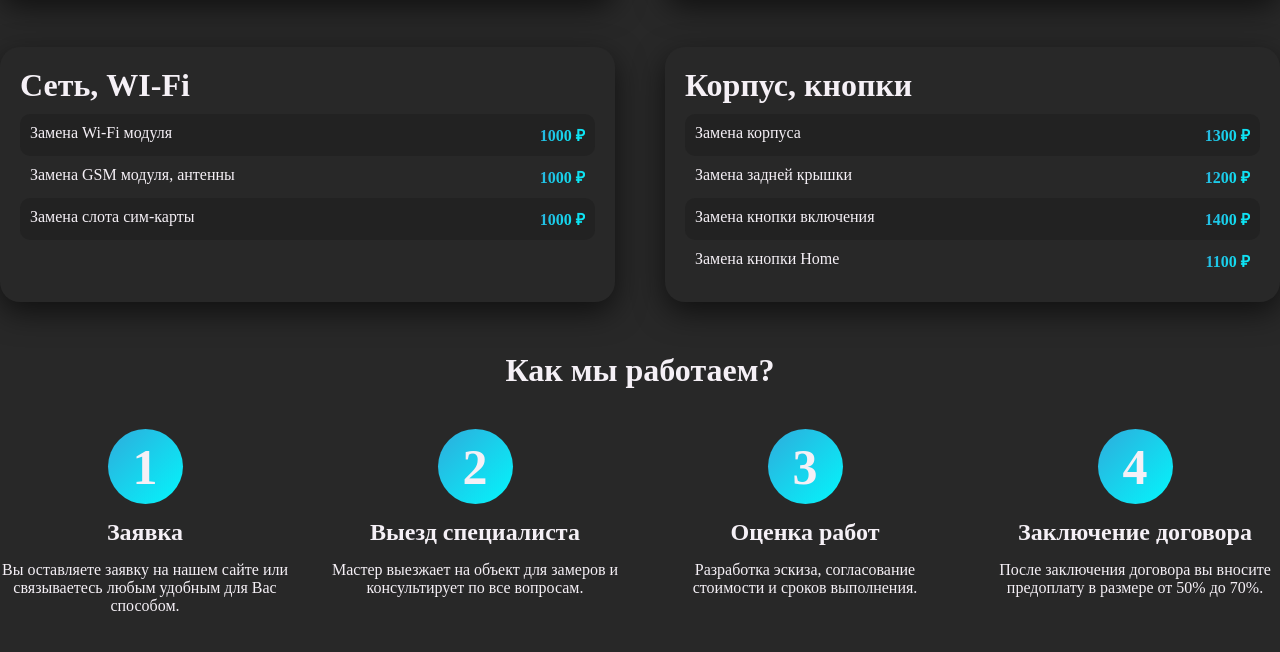
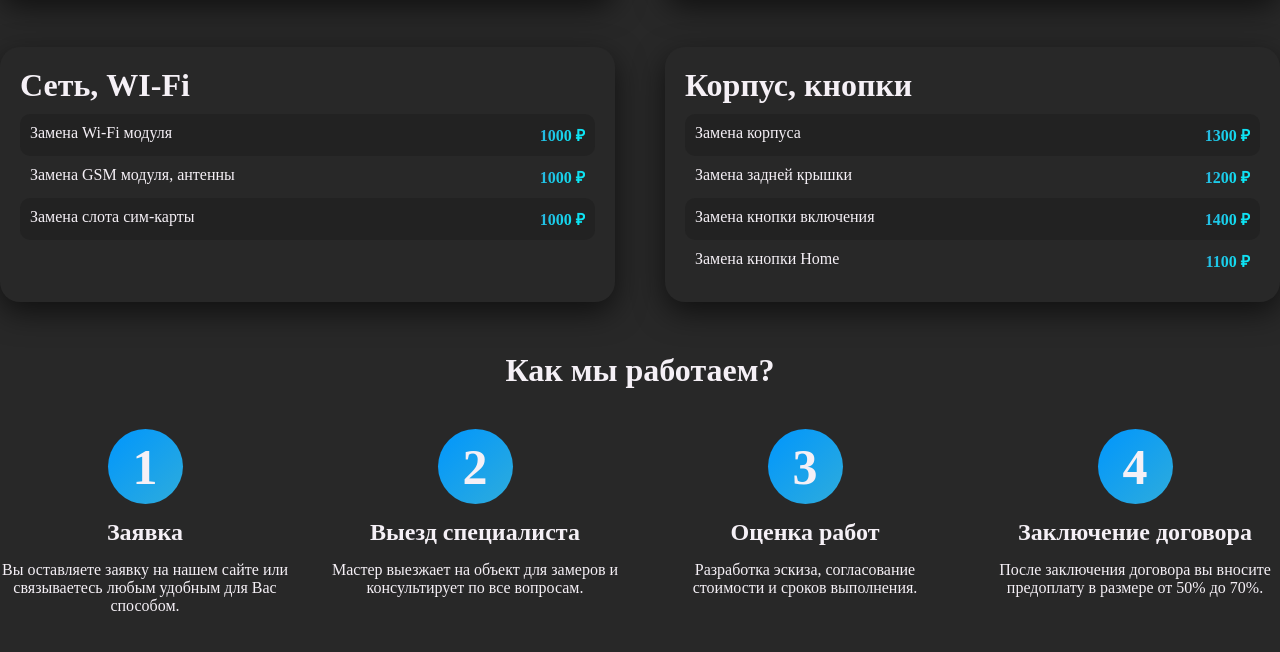
Before and after one commit to juicissKa/service-center-website, a plain HTML site: page index.html in a window 1280 px wide. Shown: the part 1953-2605 px from the top of the page. Drawn offline with Linux system fonts and the light colour scheme; a web font is replaced by a local one.

Commit message:
changed rounds color

```diff
--- a/style.css
+++ b/style.css
@@ -384,7 +384,7 @@ nav a:focus::after {
 
     text-align: center;
 
-    background: -webkit-linear-gradient(315deg, var(--color-one), var(--color-two));
+    background: -webkit-linear-gradient(315deg, var(--color-logo), var(--color-one));
 
     border-radius: 50%;
 }
```
